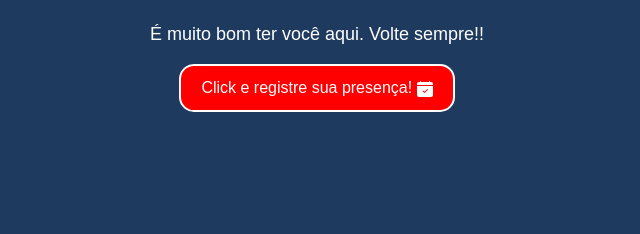
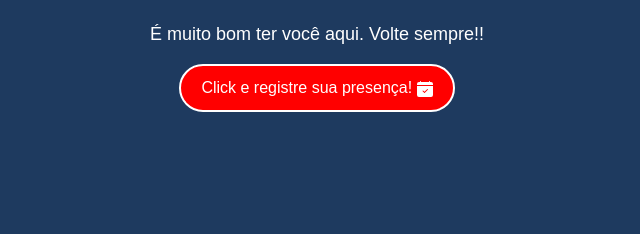
Before and after one commit to MarcondeSilva/ADpazplanalto, a plain HTML site: page index.html in a window 1280 px wide. Shown: the part 305-539 px from the top of the page, 323-963 px from the left. Drawn offline with nearby package versions, Linux system fonts and the light colour scheme.

Commit message:
Update index.html

```diff
--- a/index.html
+++ b/index.html
@@ -40,7 +40,7 @@
             border: 2px solid white; /* Borda branca fina */
             padding: 10px 20px;
             font-size: 16px;
-            border-radius: 15px; /* Bordas arredondadas */
+            border-radius: 45px; /* Bordas arredondadas */
             text-decoration: none;
             display: inline-flex;
             align-items: center;
```
